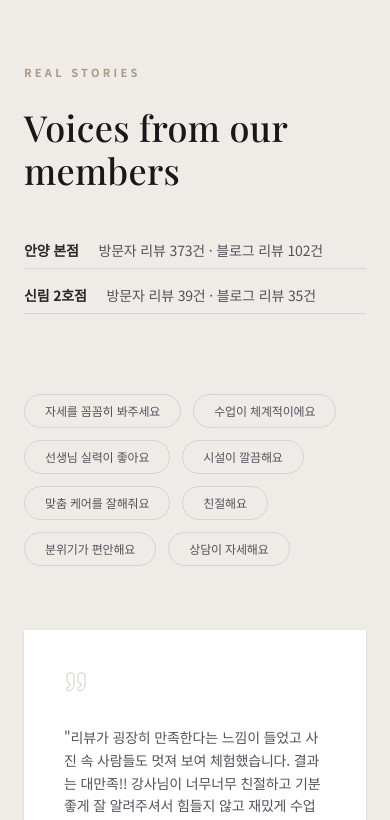
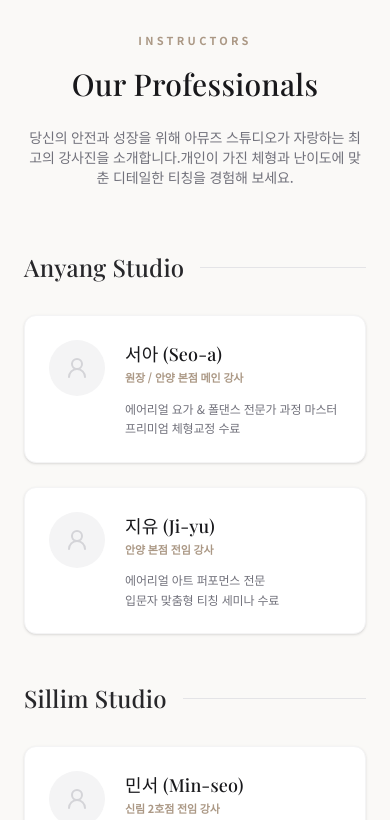
Before and after one commit to kimsuhosim-gif/amuse, a Next.js app: page / in a window 390 px wide. Shown: the part 6320-7140 px from the top of the page. Built offline with nearby package versions, Linux system fonts and the light colour scheme.

Commit message:
Add Instructors section for branches

```diff
--- a/src/app/page.tsx
+++ b/src/app/page.tsx
@@ -3,6 +3,7 @@ import Hero from "@/components/Hero";
 import About from "@/components/About";
 import Programs from "@/components/Programs";
 import Studios from "@/components/Timetable";
+import Instructors from "@/components/Instructors";
 import Review from "@/components/Review";
 import FAQ from "@/components/FAQ";
 import Footer from "@/components/Footer";
@@ -15,6 +16,7 @@ export default function Home() {
       <About />
       <Programs />
       <Studios />
+      <Instructors />
       <Review />
       <FAQ />
       <Footer />
@@ -32,7 +34,7 @@ export default function Home() {
             BOOK CLASS
           </a>
           <a
-            href="http://pf.kakao.com/_xnxnxn"
+            href="https://pf.kakao.com/_xdGyzxj"
             target="_blank"
             rel="noopener noreferrer"
             aria-label="카카오톡 상담으로 이동"
--- a/src/components/Footer.tsx
+++ b/src/components/Footer.tsx
@@ -64,6 +64,7 @@ export default function Footer() {
               <li><a href="#about" className="hover:text-white transition-colors">Philosophy</a></li>
               <li><a href="#programs" className="hover:text-white transition-colors">Programs</a></li>
               <li><a href="#studios" className="hover:text-white transition-colors">Studios</a></li>
+              <li><a href="#instructors" className="hover:text-white transition-colors">Instructors</a></li>
               <li><a href="#reviews" className="hover:text-white transition-colors">Reviews</a></li>
             </ul>
           </div>
--- /dev/null
+++ b/src/components/Instructors.tsx
@@ -0,0 +1,103 @@
+"use client";
+
+// file: src/components/Instructors.tsx
+import { motion } from "framer-motion";
+import { User2 } from "lucide-react";
+
+const instructors = {
+    anyang: [
+        {
+            name: "서아 (Seo-a)",
+            role: "원장 / 안양 본점 메인 강사",
+            profile: "에어리얼 요가 & 폴댄스 전문가 과정 마스터\n프리미엄 체형교정 수료",
+        },
+        {
+            name: "지유 (Ji-yu)",
+            role: "안양 본점 전임 강사",
+            profile: "에어리얼 아트 퍼포먼스 전문\n입문자 맞춤형 티칭 세미나 수료",
+        },
+    ],
+    sillim: [
+        {
+            name: "민서 (Min-seo)",
+            role: "신림 2호점 전임 강사",
+            profile: "안전 최우선 폴댄스 지도자 과정 수료\n어드밴스드 코어 강화 전문",
+        },
+        {
+            name: "수아 (Su-a)",
+            role: "신림 2호점 전임 강사",
+            profile: "플라잉 요가 인스트럭터\n유연성 및 밸런스 향상 전문",
+        },
+    ],
+};
+
+const InstructorCard = ({ info, index }: { info: any, index: number }) => (
+    <motion.div
+        initial={{ opacity: 0, y: 20 }}
+        whileInView={{ opacity: 1, y: 0 }}
+        viewport={{ once: true, margin: "-50px" }}
+        transition={{ duration: 0.6, delay: index * 0.1 }}
+        className="group flex gap-5 bg-white p-6 md:p-8 rounded-xl border border-zinc-100 shadow-sm transition-all hover:shadow-md"
+    >
+        <div className="flex-shrink-0 relative overflow-hidden bg-zinc-100 rounded-full w-14 h-14 md:w-20 md:h-20 flex items-center justify-center">
+            <User2 className="text-zinc-300 w-6 h-6 md:w-8 md:h-8" />
+        </div>
+        <div className="flex flex-col justify-center">
+            <h4 className="font-display text-lg md:text-xl text-zinc-900 group-hover:text-[#ab9885] transition-colors">{info.name}</h4>
+            <p className="text-[11px] font-semibold text-[#ab9885] mb-3">{info.role}</p>
+            <p className="text-xs font-light text-zinc-500 whitespace-pre-wrap leading-relaxed">{info.profile}</p>
+        </div>
+    </motion.div>
+);
+
+export default function Instructors() {
+    return (
+        <section id="instructors" className="bg-[#faf9f7] py-24 md:py-32">
+            <div className="mx-auto w-full max-w-[85rem] px-6 lg:px-12">
+                <motion.div
+                    initial={{ opacity: 0, y: 20 }}
+                    whileInView={{ opacity: 1, y: 0 }}
+                    viewport={{ once: true, margin: "-100px" }}
+                    transition={{ duration: 0.8 }}
+                    className="mb-16 md:mb-24 text-center"
+                >
+                    <p className="text-[11px] font-semibold uppercase tracking-[0.3em] text-[#ab9885] mb-4">INSTRUCTORS</p>
+                    <h2 className="font-display text-3xl md:text-5xl text-zinc-900 leading-tight">
+                        Our Professionals
+                    </h2>
+                    <p className="mt-6 text-sm font-light text-zinc-500 max-w-2xl mx-auto">
+                        당신의 안전과 성장을 위해 아뮤즈 스튜디오가 자랑하는 최고의 강사진을 소개합니다.<br className="hidden md:block" />
+                        개인이 가진 체형과 난이도에 맞춘 디테일한 티칭을 경험해 보세요.
+                    </p>
+                </motion.div>
+
+                <div className="grid lg:grid-cols-2 gap-12 lg:gap-20">
+                    <div>
+                        <div className="mb-8 flex items-center gap-4">
+                            <h3 className="font-display text-2xl text-zinc-800">Anyang Studio</h3>
+                            <div className="h-[1px] flex-1 bg-zinc-200"></div>
+                        </div>
+                        <div className="flex flex-col gap-6">
+                            {instructors.anyang.map((instructor, index) => (
+                                <InstructorCard key={`anyang-${index}`} info={instructor} index={index} />
+                            ))}
+                        </div>
+                    </div>
+
+                    <div>
+                        <div className="mb-8 flex items-center gap-4">
+                            <h3 className="font-display text-2xl text-zinc-800">Sillim Studio</h3>
+                            <div className="h-[1px] flex-1 bg-zinc-200"></div>
+                        </div>
+                        <div className="flex flex-col gap-6">
+                            {instructors.sillim.map((instructor, index) => (
+                                <InstructorCard key={`sillim-${index}`} info={instructor} index={index} />
+                            ))}
+                        </div>
+                    </div>
+                </div>
+
+            </div>
+        </section>
+    );
+}
--- a/src/components/Navbar.tsx
+++ b/src/components/Navbar.tsx
@@ -11,6 +11,7 @@ const navItems = [
   { label: "PHILOSOPHY", href: "#about" },
   { label: "PROGRAMS", href: "#programs" },
   { label: "STUDIOS", href: "#studios" },
+  { label: "INSTRUCTORS", href: "#instructors" },
   { label: "REVIEWS", href: "#reviews" },
 ];
 
```
